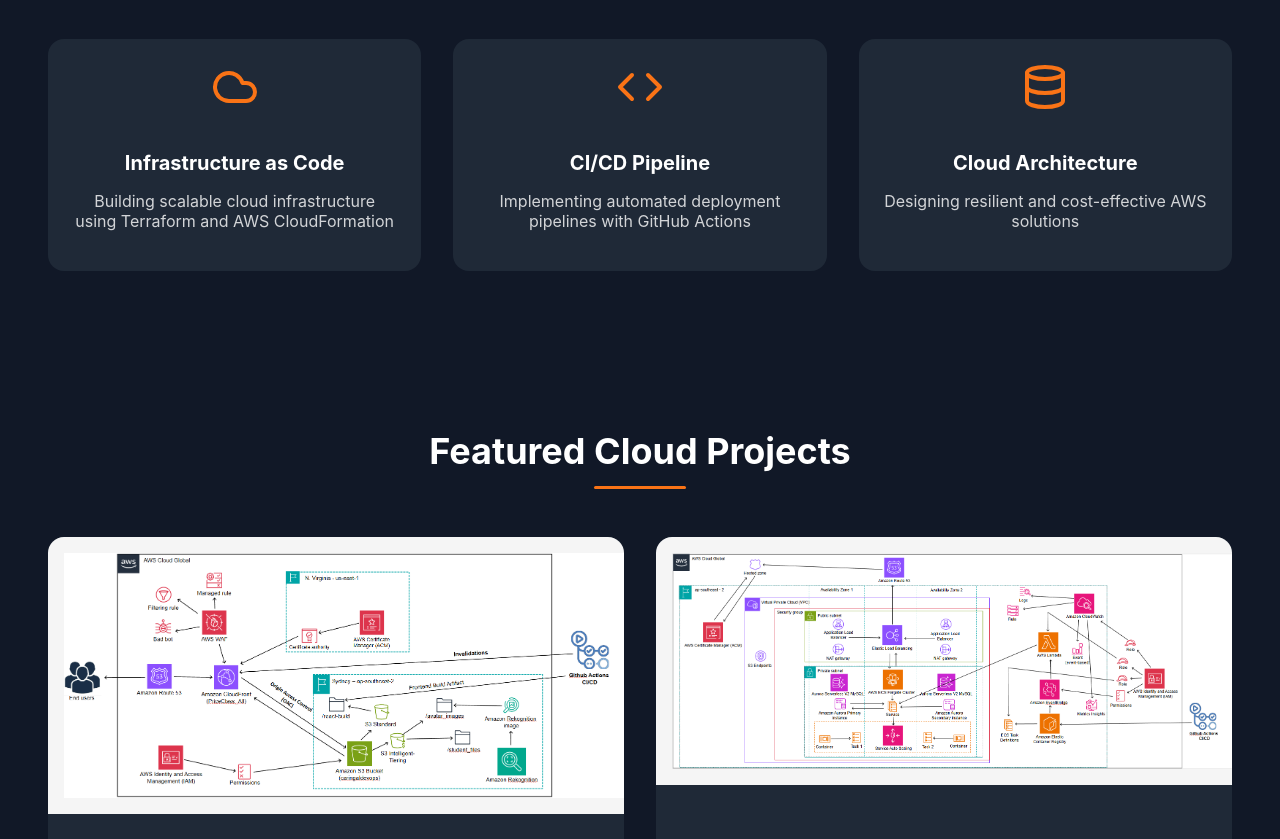
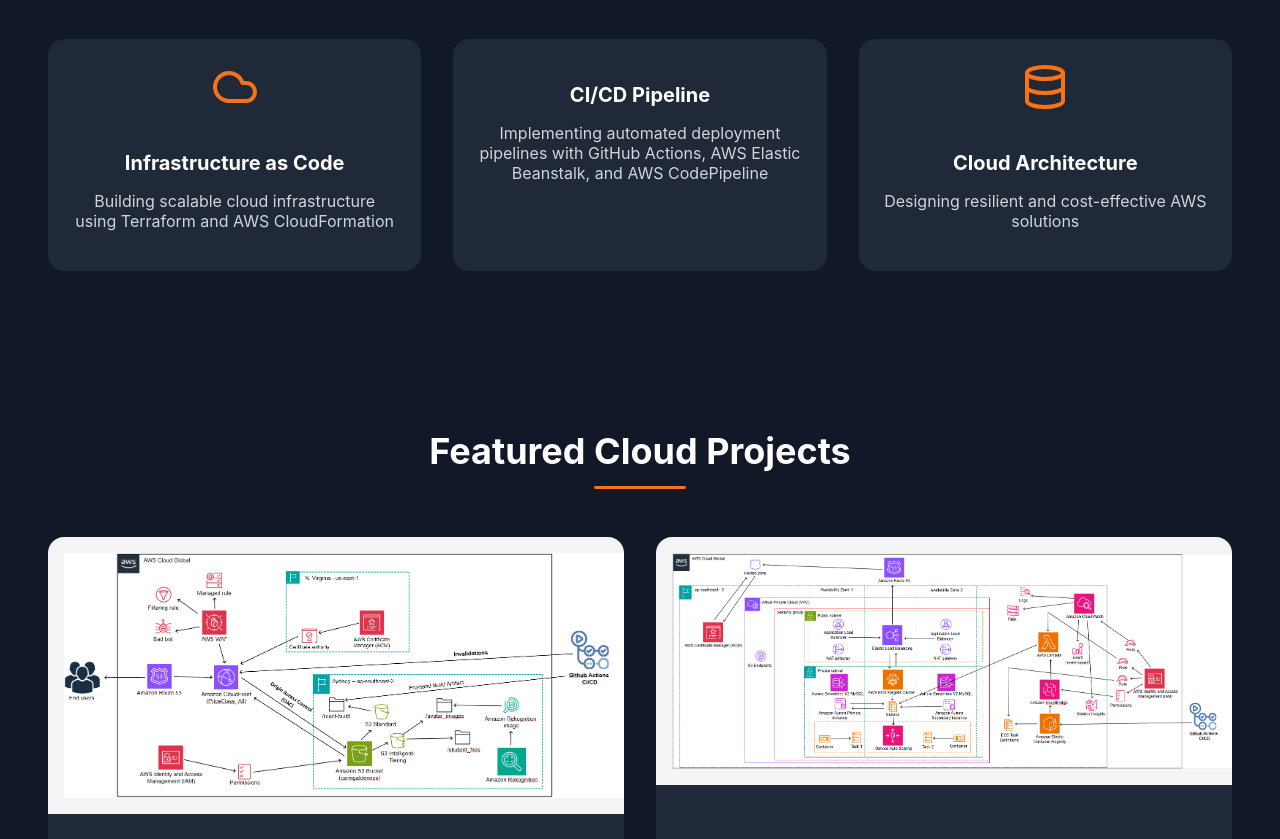
Before and after one commit to CaringalML/My-Portfolio-Website, a React (Create React App) app: page / in a window 1280 px wide. Shown: the part 1500-2339 px from the top of the page. Built offline with nearby package versions, Linux system fonts and the light colour scheme.

Commit message:
updated services

```diff
--- a/src/components/home.jsx
+++ b/src/components/home.jsx
@@ -51,10 +51,10 @@
       color: "from-orange-400 to-orange-600"
     },
     {
-      title: "CI/CD Pipeline",
-      icon: Code,
-      description: "Implementing automated deployment pipelines with GitHub Actions",
-      color: "from-blue-400 to-blue-600"
+      "title": "CI/CD Pipeline",
+      "icon": "Code",
+      "description": "Implementing automated deployment pipelines with GitHub Actions, AWS Elastic Beanstalk, and AWS CodePipeline",
+      "color": "from-blue-400 to-blue-600"
     },
     {
       title: "Cloud Architecture",
```
